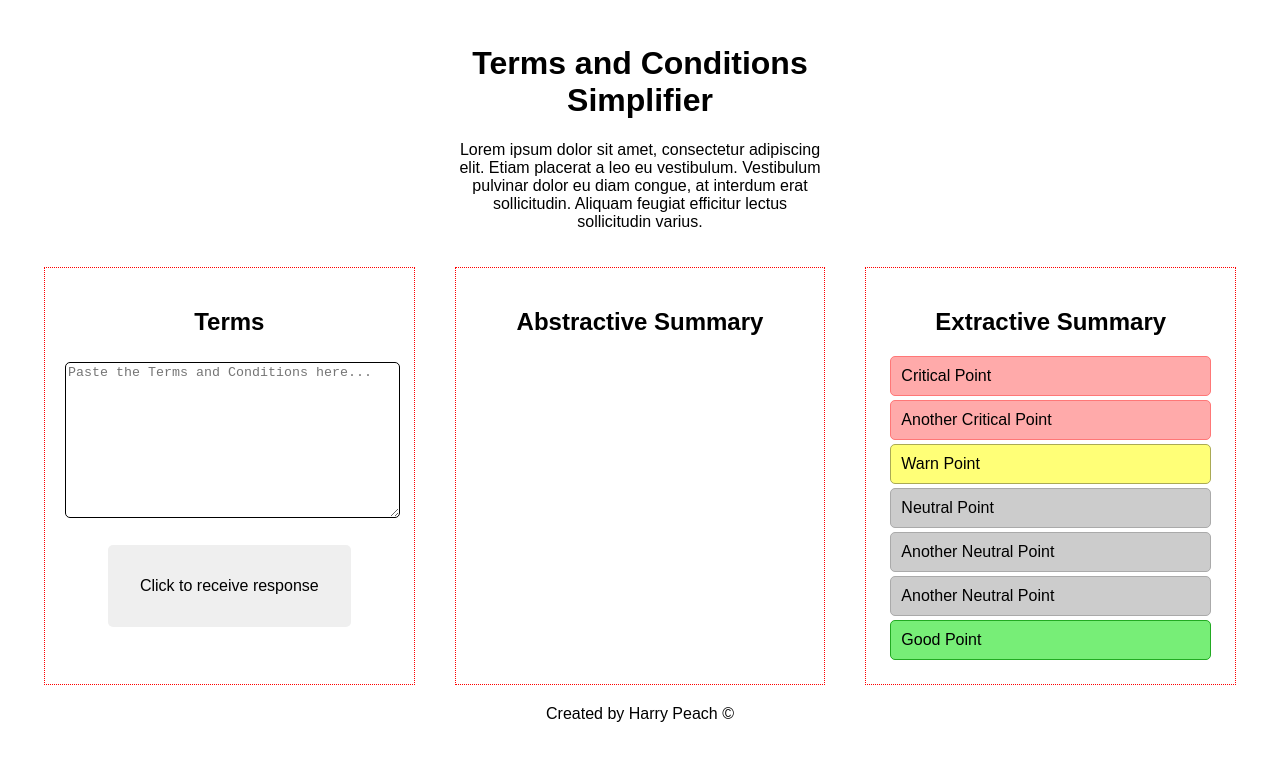
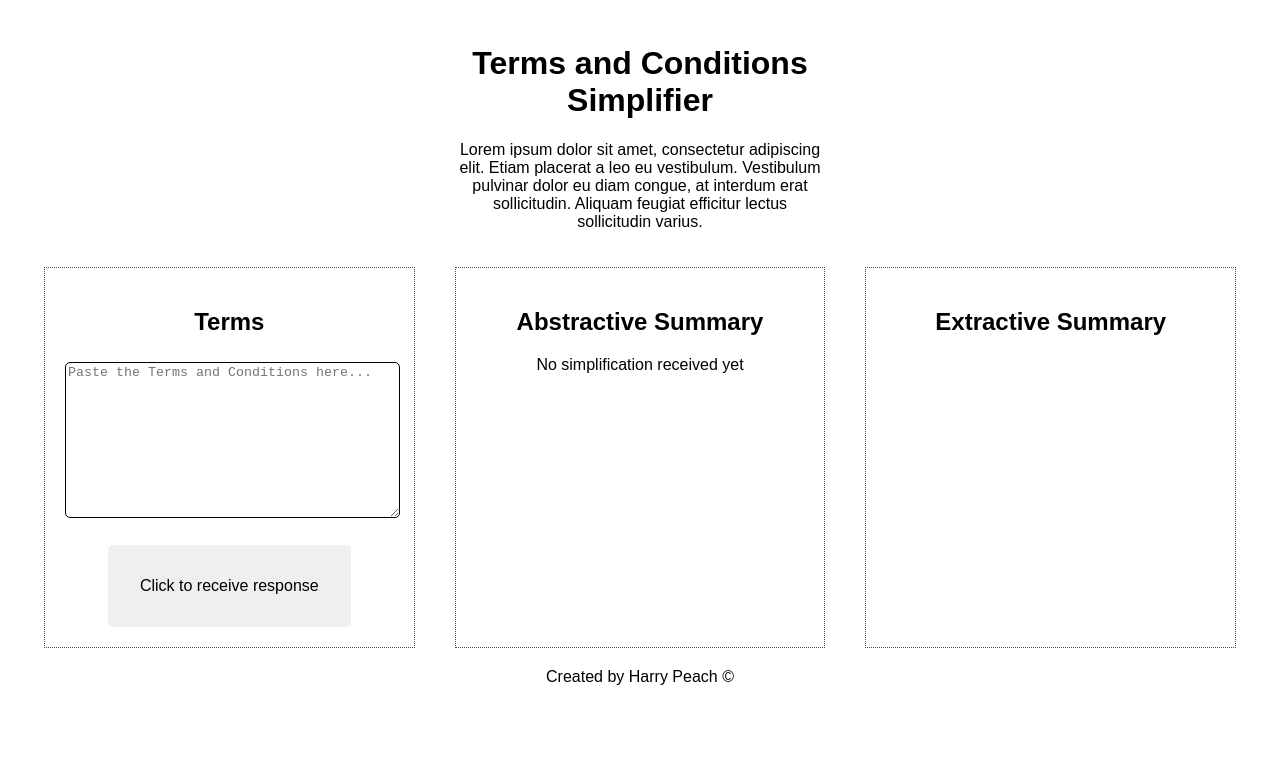
Before and after one commit to HarryPeach/simplifying-legal-content, a Svelte app in the folder frontend/: page / in a window 1280 px wide. Shown: the top 760 px of the page. Built offline with nearby package versions, Linux system fonts and the light colour scheme.

Commit message:
Hooked up API calls to the frontend

```diff
--- a/frontend/src/App.svelte
+++ b/frontend/src/App.svelte
@@ -1,17 +1,58 @@
 <script>
   import ExtractivePoints from "./lib/ExtractivePoints.svelte";
 
-  let resolved = { abstractive: "", extractive: "" };
-  let promise = Promise.resolve(resolved);
-  const fetchResponse = async () => {
-    const response = await fetch("http://127.0.0.1:8000");
-    const data = await response.json();
-    console.debug(data);
-    return data;
+  let text_input = "";
+  let points = [];
+
+  let headers = new Headers();
+  headers.append("Content-Type", "application/json");
+
+  let abstractive_resolved = undefined;
+  let abstractive_promise = Promise.resolve(abstractive_resolved);
+
+  const getExtractiveSummary = async (input) => {
+    const extractive = await fetch("http://127.0.0.1:8000/extractive/", {
+      method: "POST",
+      headers: headers,
+      body: JSON.stringify({
+        text: input,
+        threshold: 0.725,
+      }),
+    });
+
+    return await extractive.json();
   };
 
-  const onButtonClick = () => {
-    promise = fetchResponse();
+  const getAbstractiveSummary = async (input) => {
+    const abstractive = await fetch("http://127.0.0.1:8000/abstractive/", {
+      method: "POST",
+      headers: headers,
+      body: JSON.stringify({
+        text: input,
+      }),
+    });
+
+    return await abstractive.json();
+  };
+
+  const getSeverityClassification = async (input) => {
+    const severity = await fetch("http://127.0.0.1:8000/severity", {
+      method: "POST",
+      headers: headers,
+      body: JSON.stringify({
+        items: input,
+      }),
+    });
+    return await severity.json();
+  };
+
+  const onButtonClick = async () => {
+    console.debug("Getting extractive summary");
+    const extractive_summary = await getExtractiveSummary(text_input);
+    console.debug("Getting abstractive summary");
+    abstractive_promise = await getAbstractiveSummary(extractive_summary);
+    console.debug("Getting severity classification");
+    points = await getSeverityClassification(extractive_summary);
   };
 </script>
 
@@ -32,19 +73,20 @@
         rows="10"
         cols="30"
         placeholder="Paste the Terms and Conditions here..."
+        bind:value={text_input}
       />
       <button on:click={onButtonClick}>Click to receive response</button>
       <br />
     </div>
     <div id="grid-item">
       <h2>Abstractive Summary</h2>
-      {#await promise}
+      {#await abstractive_promise}
         Awaiting response from server...
       {:then data}
-        {#if data.abstractive == undefined}
+        {#if data == undefined}
           No simplification received yet
         {:else}
-          {data.abstractive}
+          {data}
         {/if}
       {:catch error}
         There was an error accessing the API: {error}
@@ -52,17 +94,7 @@
     </div>
     <div id="grid-item">
       <h2>Extractive Summary</h2>
-      <ExtractivePoints
-        points={[
-          { point: "Critical Point", level: "critical" },
-          { point: "Another Critical Point", level: "critical" },
-          { point: "Warn Point", level: "warn" },
-          { point: "Neutral Point", level: "neutral" },
-          { point: "Another Neutral Point", level: "neutral" },
-          { point: "Another Neutral Point", level: "neutral" },
-          { point: "Good Point", level: "good" },
-        ]}
-      />
+      <ExtractivePoints {points} />
     </div>
   </div>
   <footer>Created by Harry Peach &copy;</footer>
--- a/frontend/src/lib/ExtractivePoints.svelte
+++ b/frontend/src/lib/ExtractivePoints.svelte
@@ -3,8 +3,8 @@
 </script>
 
 <main>
-  {#each points as { point, level }, i}
-    <li class={level}>{point}</li>
+  {#each points as { classification, text }, i}
+    <li class={classification}>{text}</li>
   {/each}
 </main>
 
@@ -19,11 +19,11 @@
     border-radius: 5px;
   }
 
-  .critical {
+  .blocker {
     background: #ffaaaa;
     border-color: #ff7777;
   }
-  .warn {
+  .bad {
     background: #ffff77;
     border-color: #aaaa55;
   }
```
Also changed, not shown: 2 other files (tests, documents, lock files or other folders).
